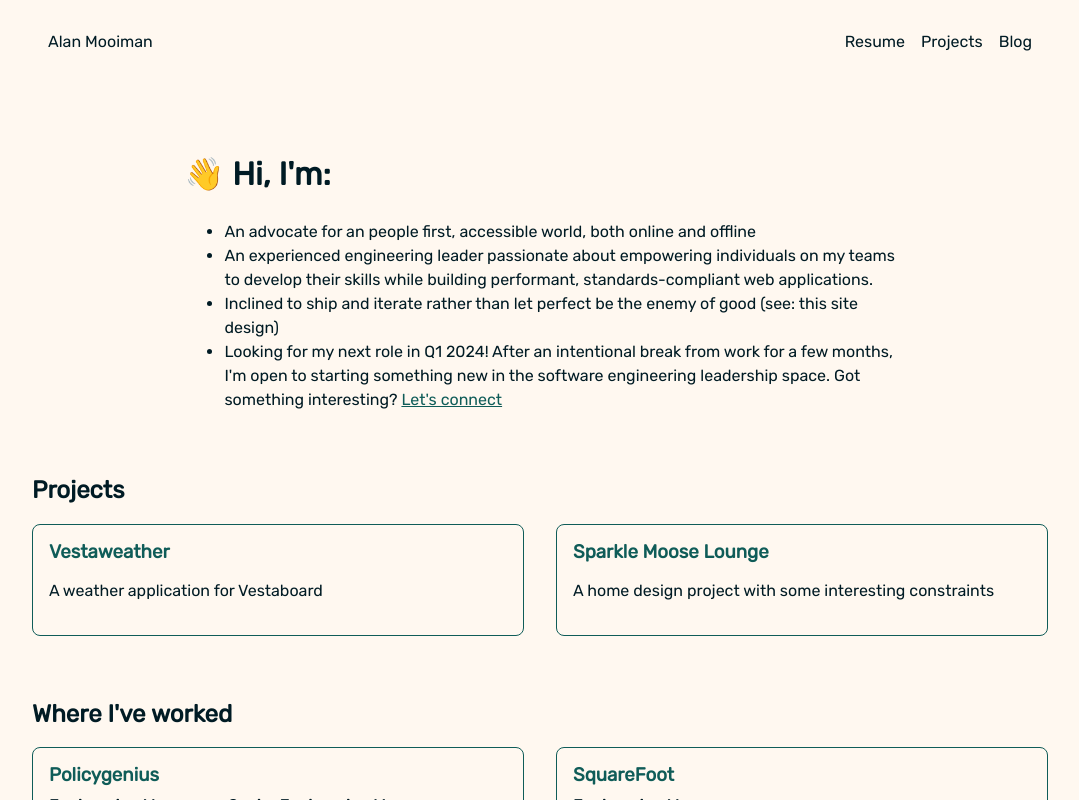
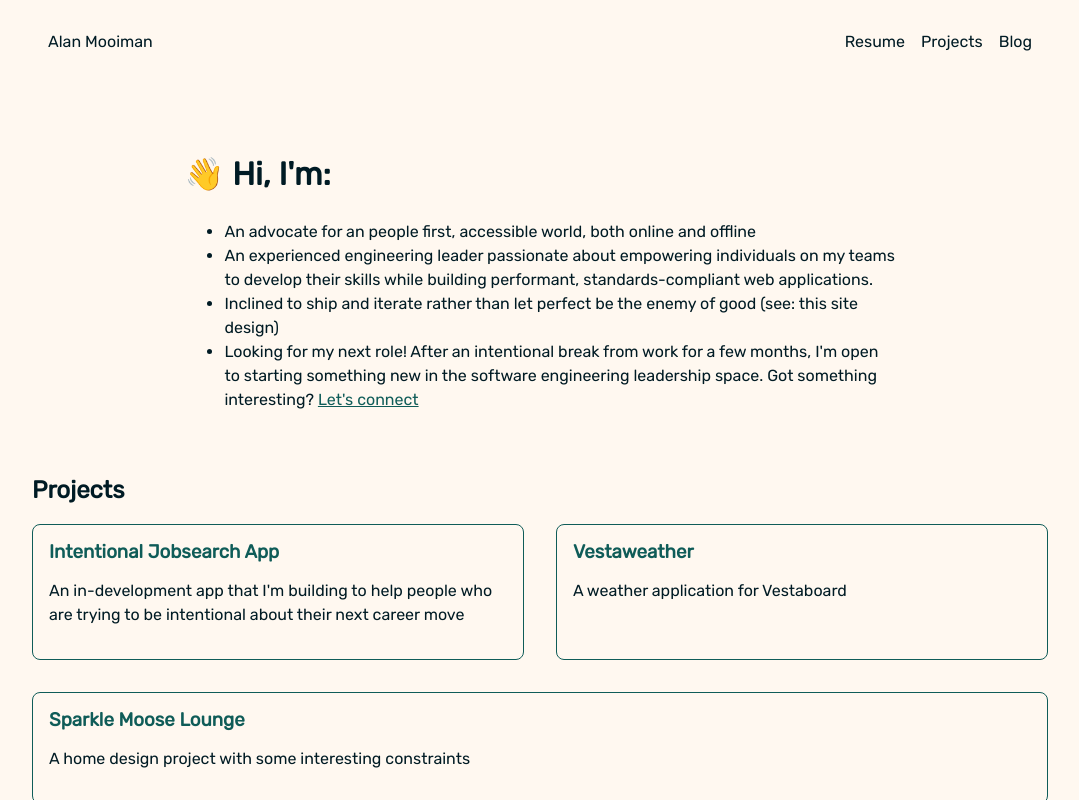
Before and after one commit to alanmoo/alanmoo-svelte, a SvelteKit app: page / in a window 1280 px wide. Shown: the top 800 px of the page, without its empty margins (100-1179 px from the left). Built offline with nearby package versions, Linux system fonts and the light colour scheme.

Commit message:
Add job board app to site

```diff
--- a/src/routes/+page.svelte
+++ b/src/routes/+page.svelte
@@ -52,8 +52,8 @@
 			design)
 		</li>
 		<li>
-			Looking for my next role in Q1 2024! After an intentional break from work for a few months,
-			I'm open to starting something new in the software engineering leadership space. Got something
+			Looking for my next role! After an intentional break from work for a few months, I'm open to
+			starting something new in the software engineering leadership space. Got something
 			interesting? <a href="https://linkedin.com/in/amooiman">Let's connect</a>
 		</li>
 	</ul>
@@ -62,6 +62,13 @@
 <section>
 	<h2>Projects</h2>
 	<div class="card-wrapper">
+		<a class="card" href="https://intentional-jobsearch.vercel.app/?src=alanmooiman.com">
+			<h3>Intentional Jobsearch App</h3>
+			<p>
+				An in-development app that I'm building to help people who are trying to be intentional
+				about their next career move
+			</p>
+		</a>
 		<a class="card" href="/projects/vestaweather">
 			<enhanced:img
 				src="./vestaweather.jpg"
```
Also changed, not shown: src/routes/projects/job-board-watcher.md (added, +7 -0 lines).
